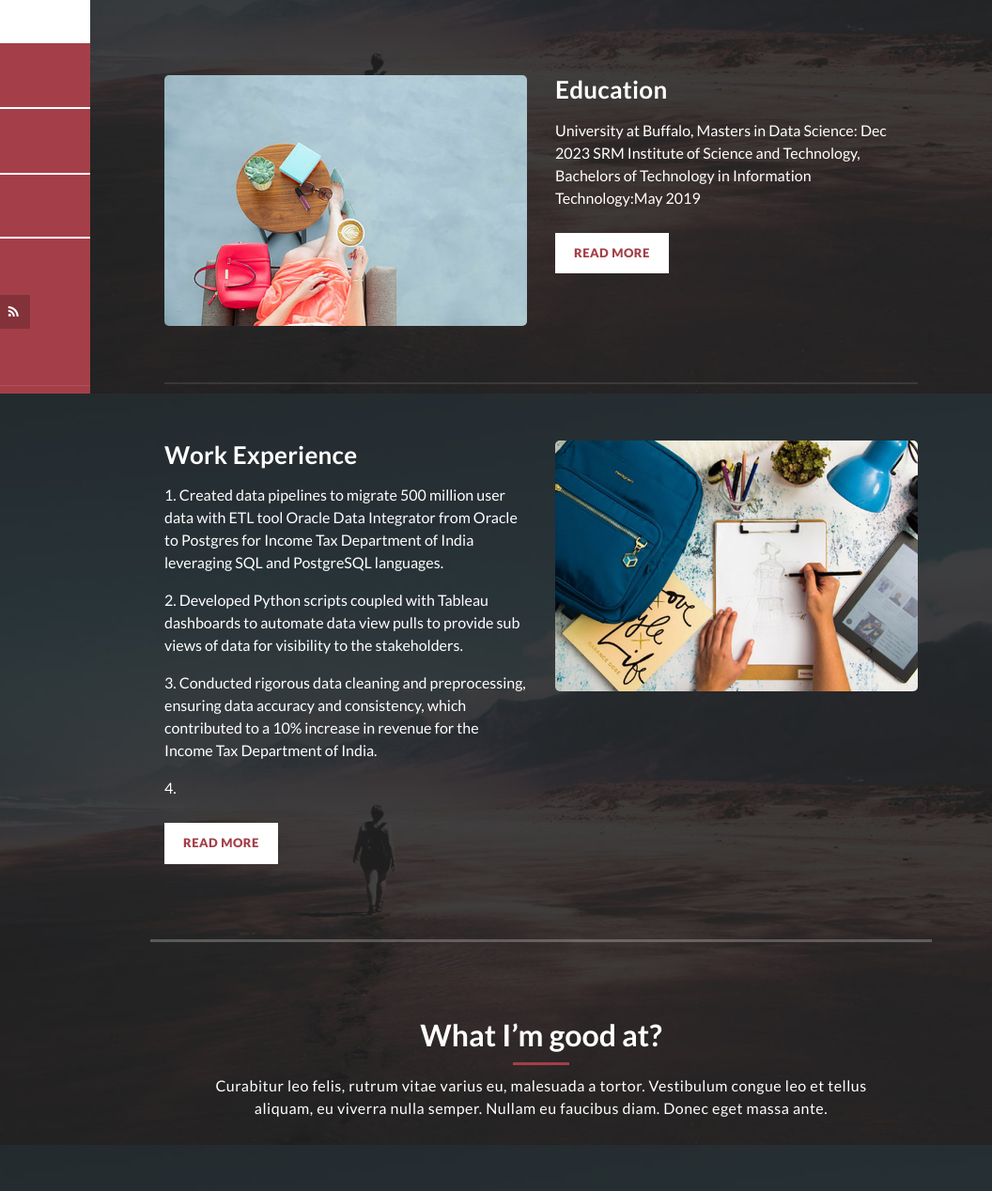
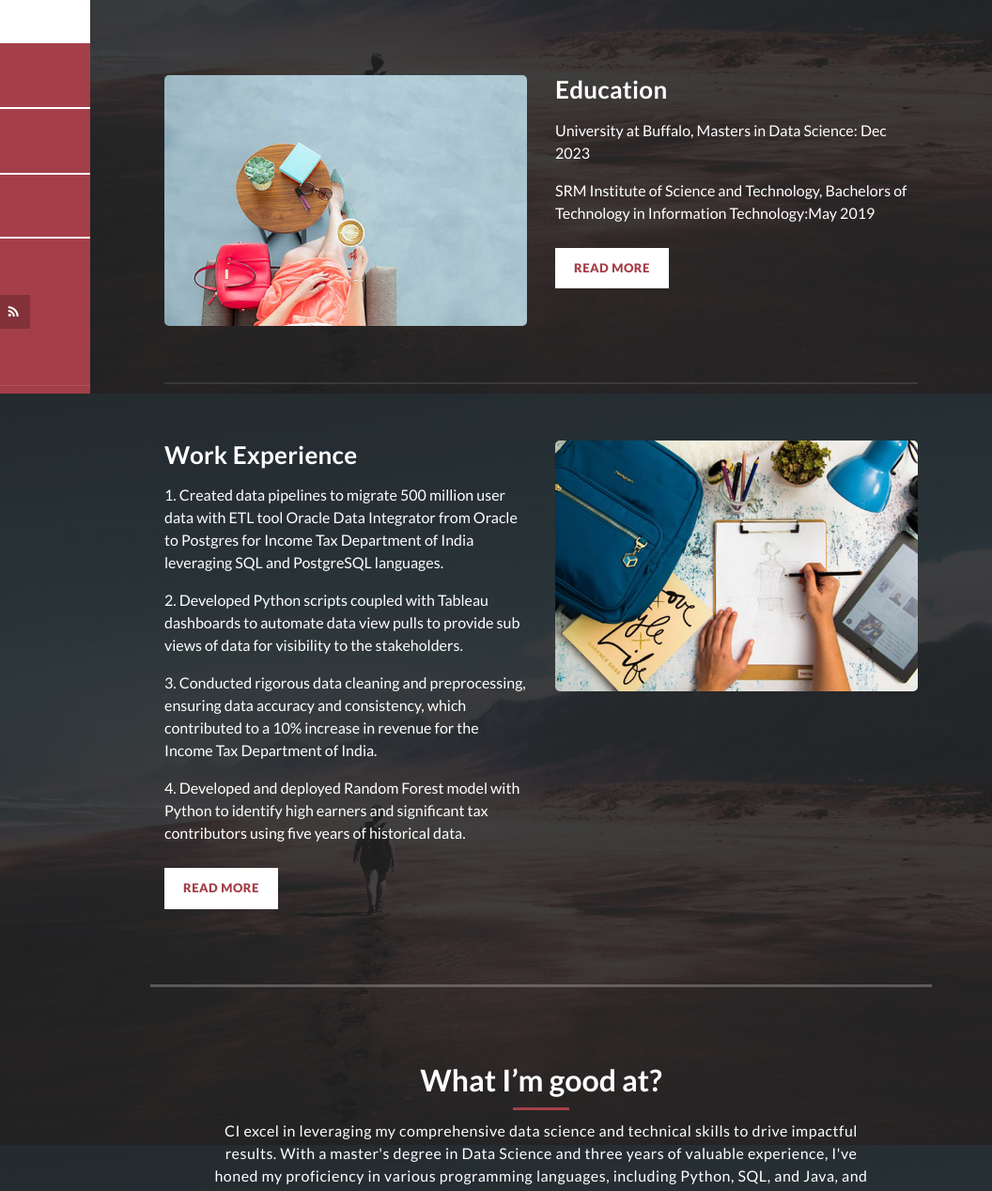
Before and after one commit to mahajan3/github-portfolio, a plain HTML site: page index.html in a window 1280 px wide. Shown: the part 381-1649 px from the top of the page at 94% size, 224-1280 px from the left. Drawn offline with Linux system fonts and the light colour scheme.

Commit message:
third commit

```diff
--- a/index.html
+++ b/index.html
@@ -104,8 +104,8 @@ https://templatemo.com/tm-531-reflux
                 <div class="right-text">
                   <h4>Education</h4>
                   <p>
-                    University at Buffalo, Masters in Data Science: Dec 2023
-                    SRM Institute of Science and Technology, Bachelors of Technology in Information Technology:May 2019
+                    University at Buffalo, Masters in Data Science: Dec 2023</p>
+                    <p>SRM Institute of Science and Technology, Bachelors of Technology in Information Technology:May 2019
                   </p>
                   <div class="white-button">
                     <a href="#">Read More</a>
@@ -126,7 +126,8 @@ https://templatemo.com/tm-531-reflux
                     data for visibility to the stakeholders.</p>
                     <p>3. Conducted rigorous data cleaning and preprocessing, ensuring data accuracy and consistency, which
                     contributed to a 10% increase in revenue for the Income Tax Department of India.</p>
-                    <p>4.
+                    <p>4. Developed and deployed Random Forest model with Python to identify high earners and significant tax
+                      contributors using five years of historical data.
                   </p>
                   <div class="white-button">
                     <a href="#">Read More</a>
@@ -149,9 +150,10 @@ https://templatemo.com/tm-531-reflux
             <h2>What I’m good at?</h2>
             <div class="line-dec"></div>
             <span
-              >Curabitur leo felis, rutrum vitae varius eu, malesuada a tortor.
-              Vestibulum congue leo et tellus aliquam, eu viverra nulla semper.
-              Nullam eu faucibus diam. Donec eget massa ante.</span
+              >CI excel in leveraging my comprehensive data science and technical skills to drive impactful results.
+              With a master's degree in Data Science and three years of valuable experience, I've honed my proficiency in various programming languages,
+              including Python, SQL, and Java, and have worked extensively with tools and technologies such as Tableau, Machine Learning, Git, and AWS cloud.
+              My problem-solving capabilities are evident in my roles as a Statistical Data Mining Intern and Senior Systems Engineer at Infosys, where I undertook initiatives to enhance data accuracy, streamline data migration, and create automated data view pulls.</span
             >
           </div>
           <div class="row">
```
